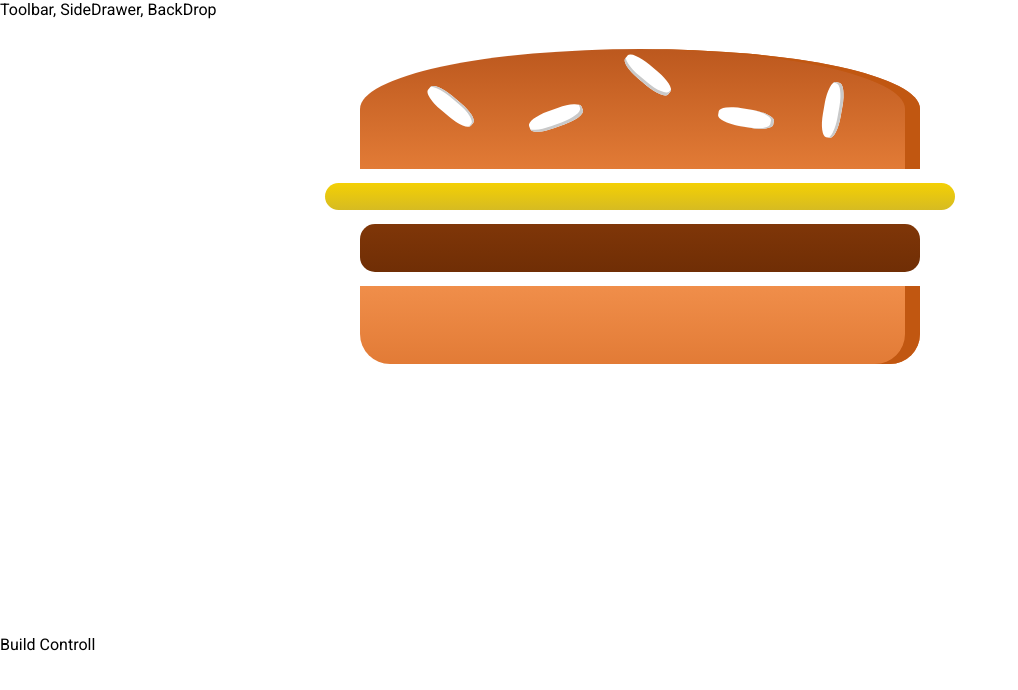
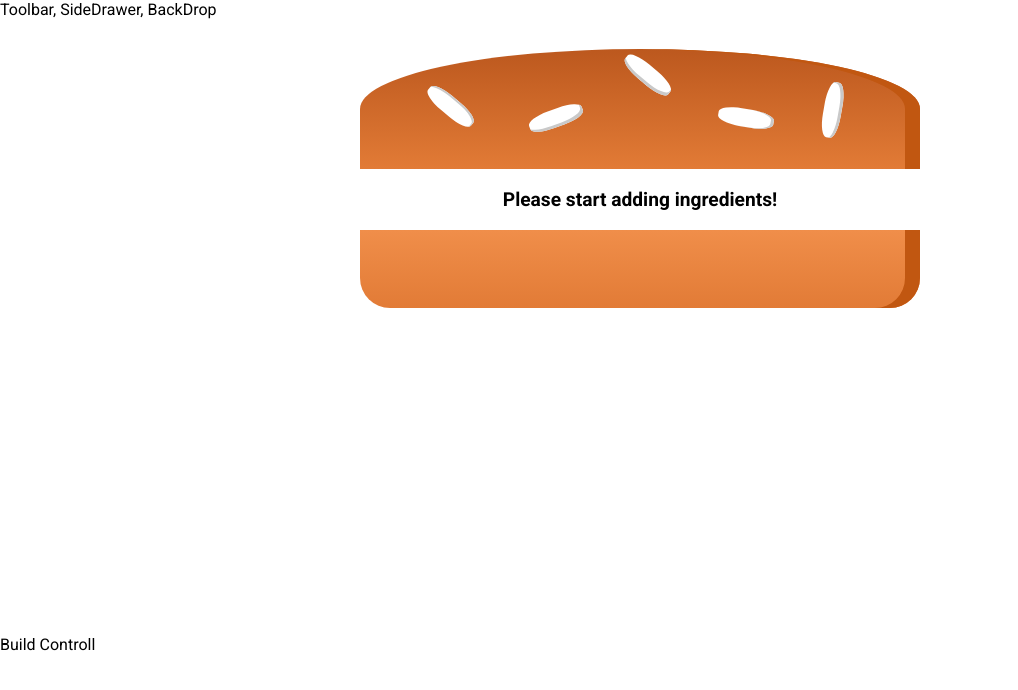
Before and after one commit to sgtkuncoro/burger-builder-app, a React app: page / in a window 1280 px wide. Shown: the top 690 px of the page, without its empty margins (0-1018 px from the left). Built offline with nearby package versions, Linux system fonts and the light colour scheme.

Commit message:
feat(Burger): Calculating the Ingredient Sum Dynamically

```diff
--- a/src/components/Burger/Burger.js
+++ b/src/components/Burger/Burger.js
@@ -4,11 +4,26 @@
 import BurgerIngredient from "./BurgerIngredient/BurgerIngredient";
 
 const Burger = props => {
+  // create array of key
+  let transformedIngredients = Object.keys(props.ingredients)
+    .map(key => {
+      // create new array from amount key
+      // props.ingredients[key] is a Number
+      return [...Array(props.ingredients[key])].map((_, i) => {
+        return <BurgerIngredient key={key + i} type={key} />;
+      });
+    })
+    .reduce((arr, el) => {
+      return arr.concat(el);
+    }, []);
+
+  if (transformedIngredients.length === 0) {
+    transformedIngredients = <p>Please start adding ingredients!</p>;
+  }
   return (
     <div className={classes.Burger}>
       <BurgerIngredient type={`bread-top`} />
-      <BurgerIngredient type={`cheese`} />
-      <BurgerIngredient type={`meat`} />
+      {transformedIngredients}
       <BurgerIngredient type={`bread-bottom`} />
     </div>
   );
--- a/src/containers/BurgerBuilder/BurgerBuilder.js
+++ b/src/containers/BurgerBuilder/BurgerBuilder.js
@@ -2,10 +2,18 @@
 import Aux from "../../hoc/Auxiliary";
 import Burger from "../../components/Burger/Burger";
 class BurgerBuilder extends Component {
+  state = {
+    ingredients: {
+      salad: 0,
+      bacon: 0,
+      cheese: 0,
+      meat: 0
+    }
+  };
   render() {
     return (
       <Aux>
-        <Burger />
+        <Burger ingredients={this.state.ingredients} />
         <div>Build Controll</div>
       </Aux>
     );
```
